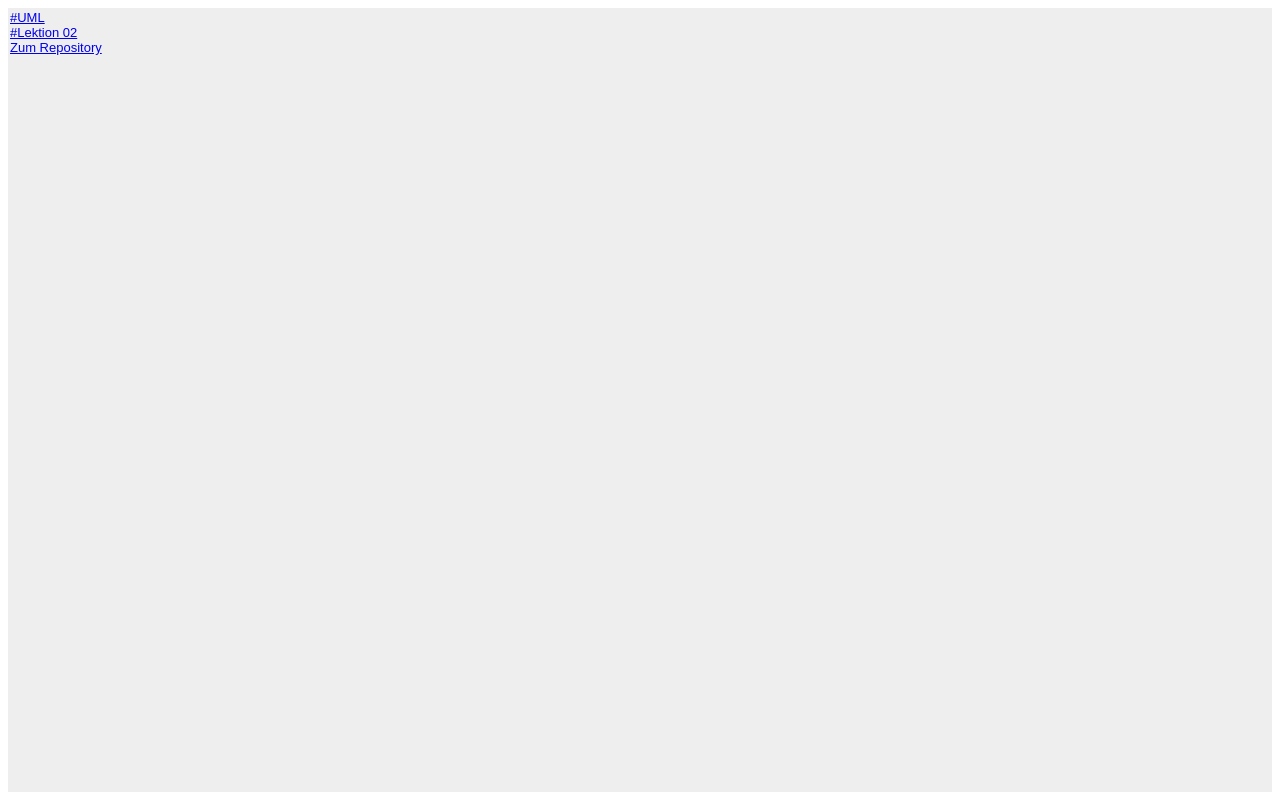
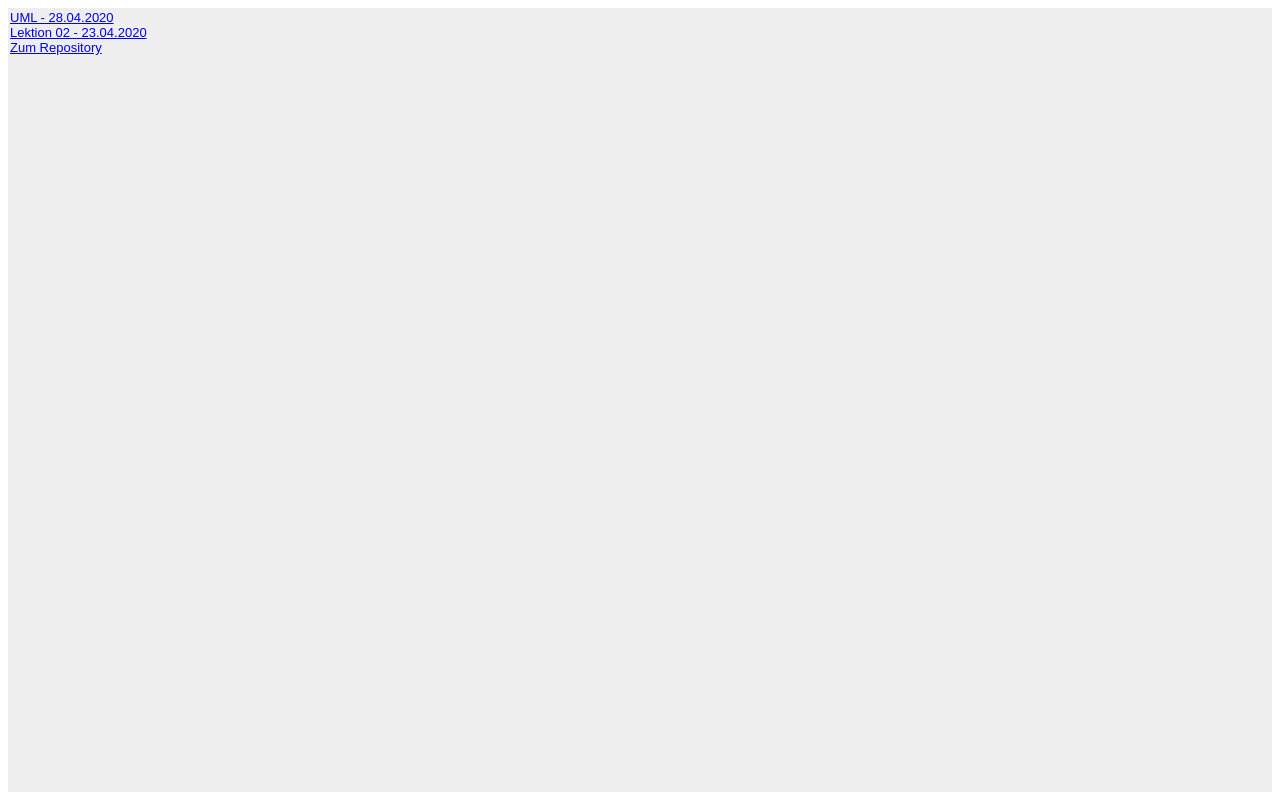
Before and after one commit to doldsimo/SS20-Softwaredesign, a plain HTML site: page steckbrief/steckbrief.htm in a window 1280 px wide. Drawn offline with Linux system fonts and the light colour scheme.

Commit message:
aktualisiere Steckbrief

```diff
--- a/steckbrief/steckbrief.htm
+++ b/steckbrief/steckbrief.htm
@@ -25,9 +25,9 @@
 		<a href="link" target="_blank">Applikation.zip (01.01.2111)</a><br />
 		<a href="link" target="_blank">Applikation.swf (01.01.2111)</a><br />
 		-->
-					<a href="https://doldsimo.github.io/SS20-Softwaredesign/UML/UML-Diagramm.pdf" target="_blank">#UML
+					<a href="https://doldsimo.github.io/SS20-Softwaredesign/UML/UML-Diagramm.pdf" target="_blank">UML - 28.04.2020
 					</a><br>
-					<a href="https://doldsimo.github.io/SS20-Softwaredesign/Lektion02" target="_blank">#Lektion 02
+					<a href="https://doldsimo.github.io/SS20-Softwaredesign/Lektion02" target="_blank">Lektion 02 - 23.04.2020
 					</a><br>
 					<a href="https://github.com/doldsimo/SS20-Softwaredesign/tree/master" target="_blank">Zum Repository
 					</a><br>
```
